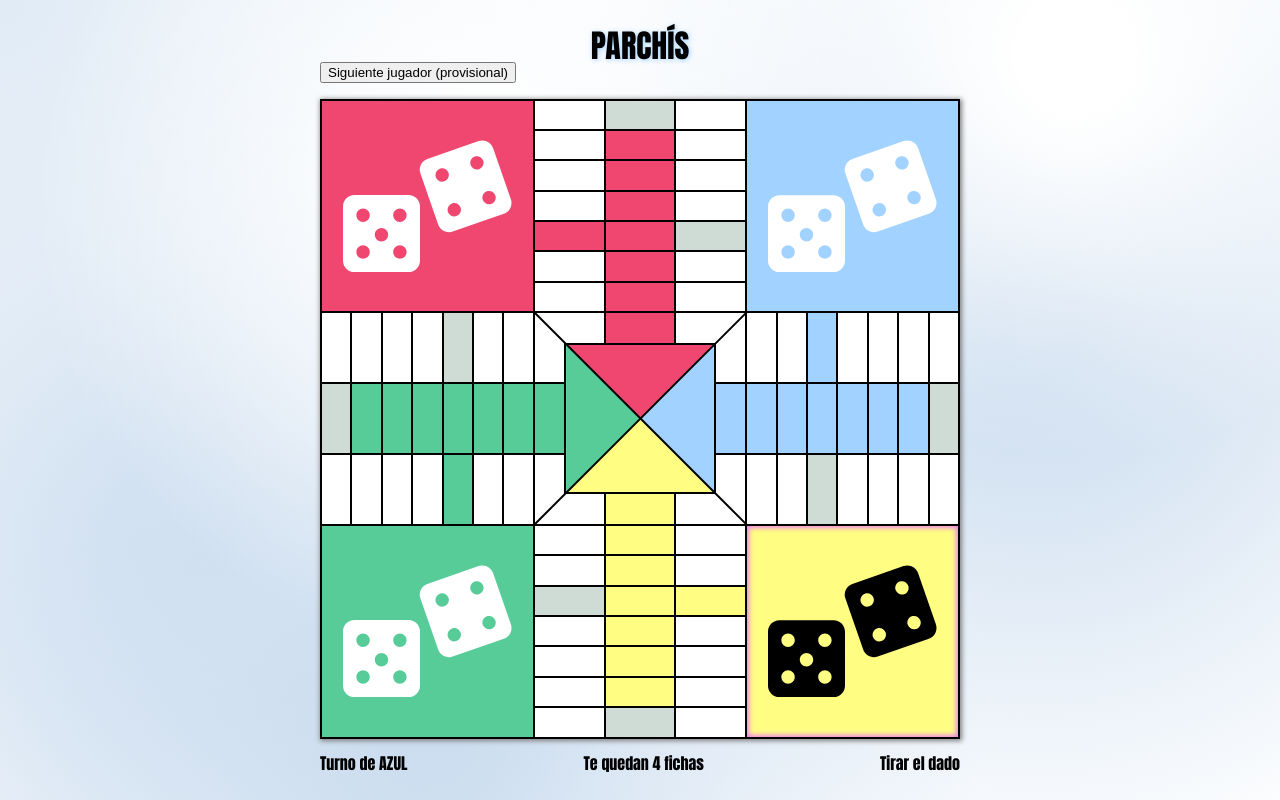
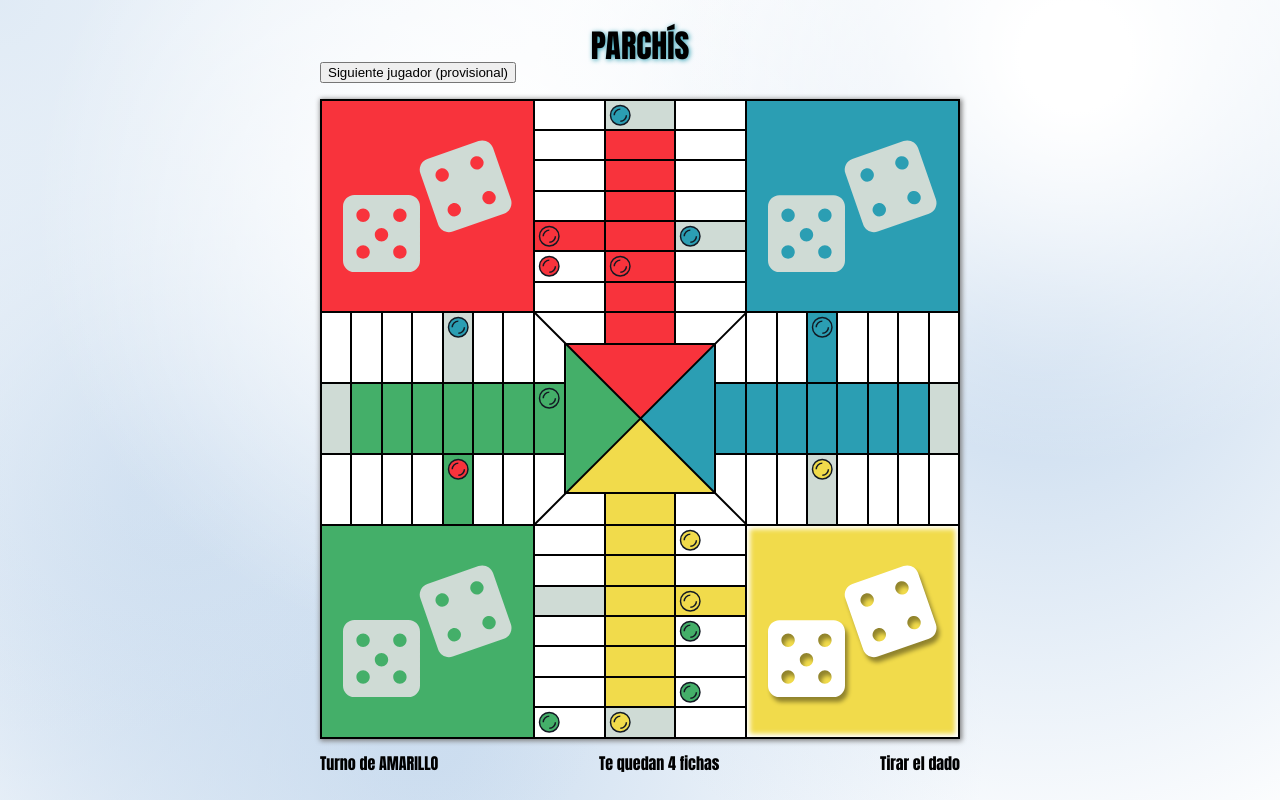
Before and after one commit to andpramor/parchis, a React (Vite) app: page / in a window 1280 px wide. Built offline with nearby package versions, Linux system fonts and the light colour scheme.

Commit message:
Positions!!!

```diff
--- a/src/App.css
+++ b/src/App.css
@@ -1,12 +1,12 @@
 :root {
     font-family: Impact, Haettenschweiler, 'Arial Narrow Bold', sans-serif;
     font-size: 16px;
-    --green: #57cc99;
-    --red: #ef476f;
-    --yellow: #fffd82;
-    --blue: #a2d2ff;
+    --green: #44af69;
+    --red: #f8333c;
+    --yellow: #f1db4b;
+    --blue: #2b9eb3;
     --safe: #cfdbd5;
-    --turn: violet;
+    --turn-color: white;
     background-color: hsla(0, 0%, 100%, 1);
     background-image: radial-gradient(
             circle at 84% 7%,
--- a/src/App.jsx
+++ b/src/App.jsx
@@ -1,12 +1,56 @@
-import { useState } from 'react'
+import { useEffect, useState } from 'react'
 import './App.css'
 import { Board } from './components/Board/Board.jsx'
 import { Info } from './components/Info/Info.jsx'
+import { Piece } from './components/Piece/Piece.jsx'
 
 function App () {
   const [turn, setTurn] = useState('yellow')
-  // const [positions, setPositions] = useState([{ yellow: [0, 0, 0, 0] }, { blue: [0, 0, 0, 0] }, { red: [0, 0, 0, 0] }, { green: [0, 0, 0, 0] }])
-  // En el turno de cada color, primero no sale nada o se pone negro o de algun color x su fondo de casa (el svg de los dos dados). Cuando se le da a tirar el dado, se borra ese svg y se sustituye por uno de los de una sola cara (animación: varios random durante x tiempo, cambiando cada x tiempo y luego se fija uno). Cuando se fija, se mueve la ficha, deja de ser el turno, se pasa a blanco de nuevo el svg de fondo.
+  // En el turno de cada color, primero se pone negro el svg de los dos dados. Cuando se le da a tirar el dado, se sustituye ese svg por uno de los de una sola cara (animación: varios random durante x tiempo, cambiando cada x tiempo y luego se fija uno). Cuando se fija, se mueve la ficha, deja de ser el turno, se pasa a blanco de nuevo el svg de fondo.
+
+  // Falta ver en el tema posicionamiento la casuística de dos fichas en la misma casilla, y de las casillas centrales.
+
+  const [pieces, setPieces] = useState([
+    { id: 'bluePiece1', tile: 'tile22', color: 'blue' },
+    { id: 'bluePiece2', tile: 'tile29', color: 'blue' },
+    { id: 'bluePiece3', tile: 'redtile1', color: 'blue' },
+    { id: 'bluePiece4', tile: 'tile46', color: 'blue' },
+    { id: 'redPiece1', tile: 'tile39', color: 'red' },
+    { id: 'redPiece2', tile: 'tile40', color: 'red' },
+    { id: 'redPiece3', tile: 'tile56', color: 'red' },
+    { id: 'redPiece4', tile: 'redtile6', color: 'red' },
+    { id: 'yellowPiece1', tile: 'tile5', color: 'yellow' },
+    { id: 'yellowPiece2', tile: 'tile7', color: 'yellow' },
+    { id: 'yellowPiece3', tile: 'tile12', color: 'yellow' },
+    { id: 'yellowPiece4', tile: 'yellowtile1', color: 'yellow' },
+    { id: 'greenPiece1', tile: 'tile67', color: 'green' },
+    { id: 'greenPiece2', tile: 'tile2', color: 'green' },
+    { id: 'greenPiece3', tile: 'tile4', color: 'green' },
+    { id: 'greenPiece4', tile: 'greentile8', color: 'green' }
+  ])
+
+  const [positions, setPositions] = useState([])
+
+  const calcPositions = () => {
+    const newPositions = pieces.map(piece => {
+      const tile = document.getElementById(piece.tile)
+      const rect = tile.getBoundingClientRect()
+      return {
+        id: piece.id,
+        color: piece.color,
+        top: rect.top + window.scrollY,
+        left: rect.left + window.scrollX
+      }
+    })
+    setPositions(newPositions)
+  }
+
+  useEffect(() => {
+    calcPositions()
+    window.addEventListener('resize', calcPositions)
+
+    return () => window.removeEventListener('resize', calcPositions)
+  }, [pieces])
 
   const handleNextTurn = () => {
     switch (turn) {
@@ -22,18 +66,30 @@ function App () {
       case 'green':
         setTurn('yellow')
         break
+      default:
+        console.log("An error has occurred, turn isn't a default value")
     }
   }
 
   return (
+    <>
       <div className='app'>
         <div>
           <h1>PARCHÍS</h1>
           <button onClick={handleNextTurn}>Siguiente jugador (provisional)</button>
         </div>
         <Board turn={turn} />
-      <Info />
+        <Info turn={turn} />
       </div>
+      {positions.map(position =>
+        <Piece
+          key={position.id}
+          id={position.id}
+          color={position.color}
+          top={position.top}
+          left={position.left}
+        />)}
+    </>
   )
 }
 
--- a/src/components/Board/Board.css
+++ b/src/components/Board/Board.css
@@ -26,13 +26,6 @@
     border: 1px solid black;
     overflow: hidden;
     background-color: white;
-    padding: 2px;
-}
-
-@media screen and (min-width: 762px) {
-    .tile {
-        padding: 4px;
-    }
 }
 
 .redtile {
@@ -89,7 +82,7 @@
     background-color: black;
     transform-origin: bottom left;
     transform: rotate(-45deg) translateY(1px);
-    z-index: 9999;
+    z-index: 500;
 }
 
 #centerQuadrant::after {
@@ -102,7 +95,7 @@
     background-color: black;
     transform-origin: top left;
     transform: rotate(45deg) translateY(-1px);
-    z-index: 9999;
+    z-index: 500;
 }
 
 #centerTop {
--- a/src/components/Board/Board.jsx
+++ b/src/components/Board/Board.jsx
@@ -5,7 +5,7 @@ export const Board = ({ turn }) => {
   return (
     <div className='board-container'>
       <div className='board'>
-        <ColorHome playerColor='red' turn={turn === 'red'} />
+        <ColorHome color='red' turn={turn === 'red'} />
         <div className='quadrant' id='topPathQuadrant'>
           <div className='tile' id='tile35' />
           <div className='tile redtile safe' id='redtile1' />
@@ -29,7 +29,7 @@ export const Board = ({ turn }) => {
           <div className='tile redtile' id='redtile7' />
           <div className='tile' id='tile27' />
         </div>
-        <ColorHome playerColor='blue' turn={turn === 'blue'} />
+        <ColorHome color='blue' turn={turn === 'blue'} />
         <div className='quadrant' id='leftPathQuadrant'>
           <div className='tile' id='tile50' />
           <div className='tile' id='tile49' />
@@ -104,7 +104,7 @@ export const Board = ({ turn }) => {
           <div className='tile' id='tile15' />
           <div className='tile' id='tile16' />
         </div>
-        <ColorHome playerColor='green' turn={turn === 'green'} />
+        <ColorHome color='green' turn={turn === 'green'} />
         <div className='quadrant' id='botPathQuadrant'>
           <div className='tile' id='tile61' />
           <div className='tile yellowtile' id='yellowtile7' />
@@ -124,11 +124,11 @@ export const Board = ({ turn }) => {
           <div className='tile' id='tile66' />
           <div className='tile yellowtile' id='yellowtile2' />
           <div className='tile' id='tile2' />
-          <div className='tile' id='tile66' />
+          <div className='tile' id='tile67' />
           <div className='tile yellowtile safe' id='yellowtile1' />
           <div className='tile' id='tile1' />
         </div>
-        <ColorHome playerColor='yellow' turn={turn === 'yellow'} />
+        <ColorHome color='yellow' turn={turn === 'yellow'} />
       </div>
     </div>
   )
--- a/src/components/ColorHome/ColorHome.css
+++ b/src/components/ColorHome/ColorHome.css
@@ -2,10 +2,11 @@
     border: 1px solid black;
     display: grid;
     place-items: center;
+    transition: box-shadow 0.3s;
 }
 
 .colorHome--turn {
-    box-shadow: 0 0 5px 2px inset var(--turn);
+    box-shadow: 0 0 5px 3px inset var(--turn-color);
 }
 
 .redHome {
@@ -27,4 +28,11 @@
 .colorHome svg {
     width: 80%;
     height: auto;
+    fill: var(--safe);
+    transition: fill 0.5s, filter 0.5s;
 }
+
+.colorHome--turn svg {
+    fill: var(--turn-color);
+    filter: drop-shadow(3px 5px 2px rgb(0 0 0 / 0.4));
+}
--- a/src/components/ColorHome/ColorHome.jsx
+++ b/src/components/ColorHome/ColorHome.jsx
@@ -1,15 +1,9 @@
-import { useEffect, useState } from 'react'
 import './ColorHome.css'
 
-export const ColorHome = ({ playerColor, turn }) => {
-  const [svgColor, setSvgColor] = useState('white')
-  useEffect(() => {
-    if (turn) setSvgColor('black')
-    else setSvgColor('white')
-  }, [turn])
+export const ColorHome = ({ color, turn }) => {
   return (
-    <div className={`colorHome ${playerColor}Home ${turn ? 'colorHome--turn' : ''}`} id={`${playerColor}Quadrant`}>
-      <svg fill={svgColor} xmlns='http://www.w3.org/2000/svg' viewBox='0 0 50.346 50.346'>
+    <div className={`colorHome ${turn ? 'colorHome--turn' : ''} ${color}Home`}>
+      <svg xmlns='http://www.w3.org/2000/svg' viewBox='0 0 50.346 50.346'>
         <g>
           <path d='M50.155,23.082L44.828,7.783c-0.476-1.365-1.767-2.282-3.211-2.282c-0.381,0-0.757,0.063-1.118,0.189l-15.3,5.327 c-0.857,0.299-1.547,0.914-1.942,1.731c-0.396,0.818-0.448,1.74-0.149,2.598l5.327,15.3c0.476,1.364,1.766,2.282,3.21,2.282 c0.381,0,0.758-0.064,1.119-0.19l15.298-5.327c0.858-0.298,1.549-0.913,1.943-1.73C50.4,24.863,50.454,23.94,50.155,23.082z M30.286,17.718c-1.043,0.363-2.183-0.188-2.546-1.231c-0.363-1.043,0.188-2.183,1.231-2.547c1.043-0.363,2.183,0.188,2.546,1.231 C31.88,16.214,31.329,17.354,30.286,17.718z M33.903,28.106c-1.043,0.363-2.183-0.188-2.546-1.231s0.188-2.183,1.231-2.546 s2.183,0.188,2.546,1.231S34.946,27.743,33.903,28.106z M40.674,14.1c-1.043,0.363-2.183-0.188-2.546-1.231 c-0.363-1.043,0.188-2.183,1.231-2.546c1.043-0.363,2.183,0.188,2.546,1.231S41.717,13.737,40.674,14.1z M44.292,24.489 c-1.043,0.363-2.183-0.188-2.547-1.231c-0.363-1.043,0.188-2.183,1.231-2.546c1.043-0.363,2.183,0.188,2.546,1.231 C45.886,22.985,45.335,24.125,44.292,24.489z' />
           <path d='M19.6,21.845H3.4c-1.875,0-3.4,1.525-3.4,3.4v16.199c0,1.875,1.525,3.4,3.4,3.4H19.6c1.875,0,3.4-1.525,3.4-3.4V25.246 C23,23.371,21.475,21.845,19.6,21.845z M6,40.845c-1.105,0-2-0.895-2-2c0-1.105,0.895-2,2-2s2,0.895,2,2 C8,39.95,7.105,40.845,6,40.845z M6,29.845c-1.105,0-2-0.895-2-2c0-1.105,0.895-2,2-2s2,0.895,2,2C8,28.95,7.105,29.845,6,29.845z M11.5,35.679c-1.105,0-2-0.895-2-2s0.895-2,2-2s2,0.895,2,2S12.605,35.679,11.5,35.679z M17,40.845c-1.105,0-2-0.895-2-2 c0-1.105,0.895-2,2-2s2,0.895,2,2C19,39.95,18.105,40.845,17,40.845z M17,29.845c-1.105,0-2-0.895-2-2c0-1.105,0.895-2,2-2 s2,0.895,2,2C19,28.95,18.105,29.845,17,29.845z' />
--- a/src/components/Info/Info.jsx
+++ b/src/components/Info/Info.jsx
@@ -1,9 +1,17 @@
 import './Info.css'
 
-export const Info = () => {
+export const Info = ({ turn }) => {
+  const turno = turn === 'blue'
+    ? 'AZUL'
+    : turn === 'yellow'
+      ? 'AMARILLO'
+      : turn === 'red'
+        ? 'ROJO'
+        : 'VERDE'
+
   return (
     <div className='info'>
-      <span>Turno de AZUL</span>
+      <span>Turno de {turno}</span>
       <span>Te quedan 4 fichas</span>
       <span>Tirar el dado</span>
     </div>
--- /dev/null
+++ b/src/components/Piece/Piece.css
@@ -0,0 +1,23 @@
+.piece {
+    position: absolute;
+    width: clamp(calc(400px / 21), calc(90vw / 21), calc(80dvh / 21));
+    height: auto;
+    z-index: 9999;
+    transition: top 0.5s, left 0.5s;
+}
+
+.piece.bluePiece {
+    fill: var(--blue);
+}
+
+.piece.redPiece {
+    fill: var(--red);
+}
+
+.piece.greenPiece {
+    fill: var(--green);
+}
+
+.piece.yellowPiece {
+    fill: var(--yellow);
+}
--- /dev/null
+++ b/src/components/Piece/Piece.jsx
@@ -0,0 +1,25 @@
+import './Piece.css'
+
+export const Piece = ({ id, color, top, left }) => (
+//   <svg
+//     id={id}
+//     className={`piece ${color}Piece`}
+//     xmlns='http://www.w3.org/2000/svg'
+//     viewBox='0 0 24 24'
+//     style={{ top, left }}
+//   >
+//     <circle cx='12' cy='12' r='10' />
+//   </svg>
+  <svg
+    id={id}
+    className={`piece ${color}Piece`}
+    style={{ top, left }}
+    viewBox='0 0 25 25'
+    fill='none'
+    xmlns='http://www.w3.org/2000/svg'
+  >
+    <g>
+      <path d='M17.5711 12.5C17.5711 15.2614 15.3325 17.5 12.5711 17.5M7.57107 12.5C7.57107 9.73858 9.80964 7.5 12.5711 7.5M20.5 12.5C20.5 16.9183 16.9183 20.5 12.5 20.5C8.08172 20.5 4.5 16.9183 4.5 12.5C4.5 8.08172 8.08172 4.5 12.5 4.5C16.9183 4.5 20.5 8.08172 20.5 12.5Z' stroke='#121923' strokeWidth='1.2' />
+    </g>
+  </svg>
+)
```
Lines whose indentation alone changed are shown as unchanged.
